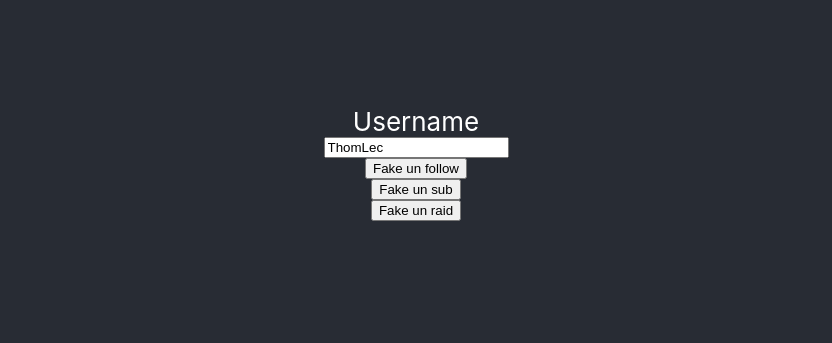
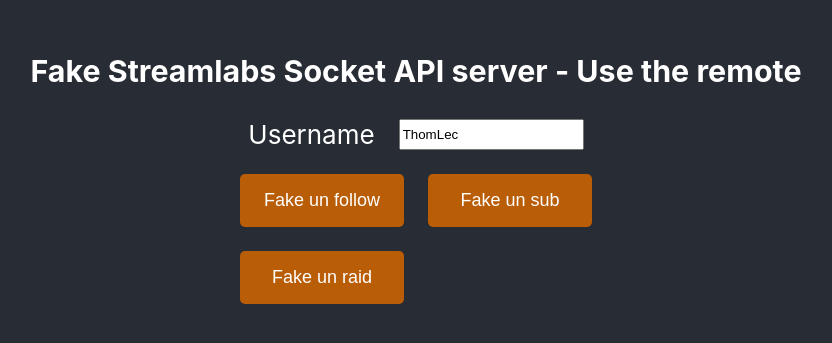
Before and after one commit to AlexandreGerault/streamlabs-fake-remote, a React (Create React App) app: page / in a window 1280 px wide. Shown: the part 237-580 px from the top of the page, without its empty margins (224-1056 px from the left). Built offline with nearby package versions, Linux system fonts and the light colour scheme.

Commit message:
feat: design the remote

```diff
--- a/src/App.css
+++ b/src/App.css
@@ -2,18 +2,7 @@
   text-align: center;
 }
 
-.App-logo {
-  height: 40vmin;
-  pointer-events: none;
-}
-
-@media (prefers-reduced-motion: no-preference) {
-  .App-logo {
-    animation: App-logo-spin infinite 20s linear;
-  }
-}
-
-.App-header {
+.container {
   background-color: #282c34;
   min-height: 100vh;
   display: flex;
@@ -24,15 +13,24 @@
   color: white;
 }
 
-.App-link {
-  color: #61dafb;
+.form-input {
+  display: flex;
+  gap: 24px;
 }
 
-@keyframes App-logo-spin {
-  from {
-    transform: rotate(0deg);
-  }
-  to {
-    transform: rotate(360deg);
-  }
+.actions {
+  display: grid;
+  grid-template-columns: repeat(2, 1fr);
+  grid-gap: 24px;
+  margin-top: 24px;
 }
+
+.actions button {
+  background: #b95d06;
+  border: none;
+  color: white;
+  font-size: 18px;
+  padding: 16px 24px;
+  border-radius: 5px;
+  cursor: pointer;
+}
--- a/src/App.js
+++ b/src/App.js
@@ -22,16 +22,19 @@
 
   return (
     <div className="App">
-      <header className="App-header">
-        <label htmlFor="username">Username</label>
-        <input type="text" value={name} onChange={handleInput} id="username" />
+      <div className="container">
+        <h3>Fake Streamlabs Socket API server - Use the remote</h3>
 
-        <button onClick={handleFollow}>Fake un follow</button>
-
-        <button onClick={handleSub}>Fake un sub</button>
-
-        <button onClick={handleRaid}>Fake un raid</button>
-      </header>
+        <div className="form-input">
+          <label htmlFor="username">Username</label>
+          <input type="text" value={name} onChange={handleInput} id="username" />
+        </div>
+        <div className="actions">
+          <button onClick={handleFollow}>Fake un follow</button>
+          <button onClick={handleSub}>Fake un sub</button>
+          <button onClick={handleRaid}>Fake un raid</button>
+        </div>
+      </div>
     </div>
   );
 }
```
